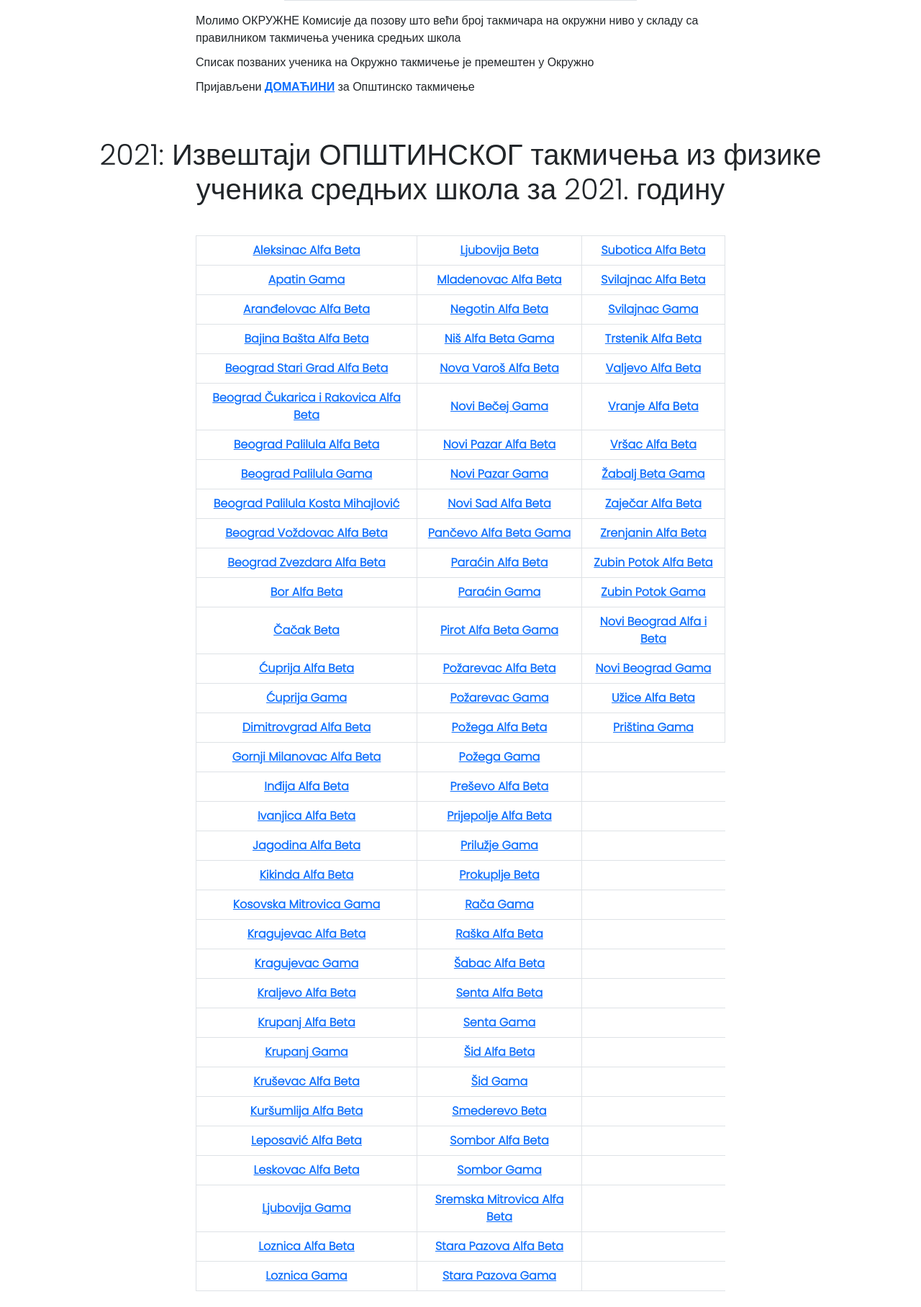
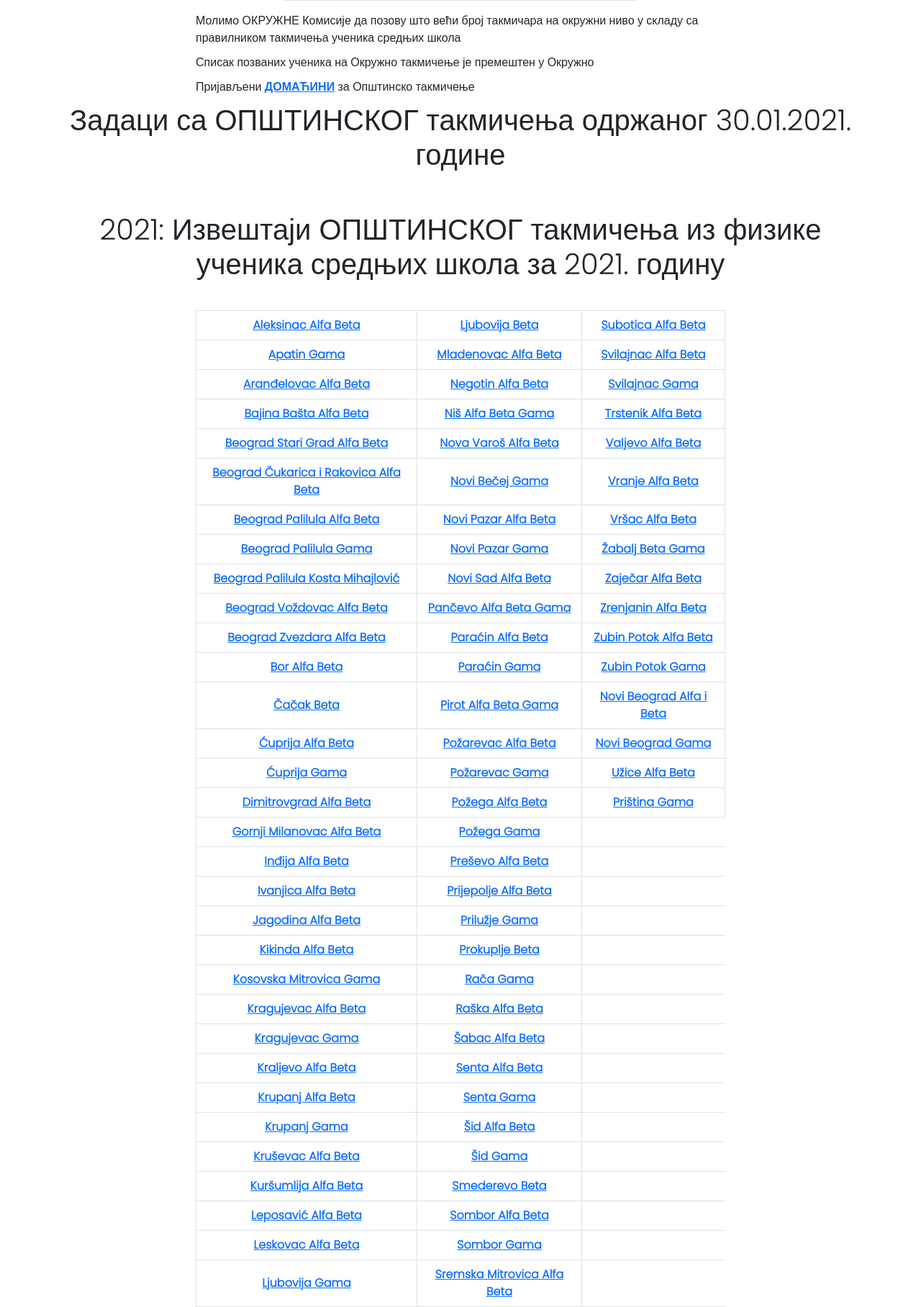
Before and after one commit to LazarevicV/takmicenja-fizika-srednja-skola, a Flask app: page /opstinsko_zadaci in a window 1280 px wide. Shown: the part 1201-3017 px from the top of the page at 72% size. Run offline with Flask 3, Linux system fonts and the light colour scheme.

Commit message:
opstinsko zadaci 2021

```diff
--- a/templates/opstinsko_zadaci.html
+++ b/templates/opstinsko_zadaci.html
@@ -183,6 +183,19 @@
                         за
                         Општинско такмичење</p>
         </div>
+</div>
+
+<div class="row">
+    <div class="col text-center">
+        <h1>Задаци са ОПШТИНСКОГ такмичења одржаног 30.01.2021. године</h1>
+    </div>
+</div>
+<div class="row table-responsive">
+    <table>
+        <tbody>
+
+        </tbody>
+    </table>
 </div>
 
 <div class="row">
```
